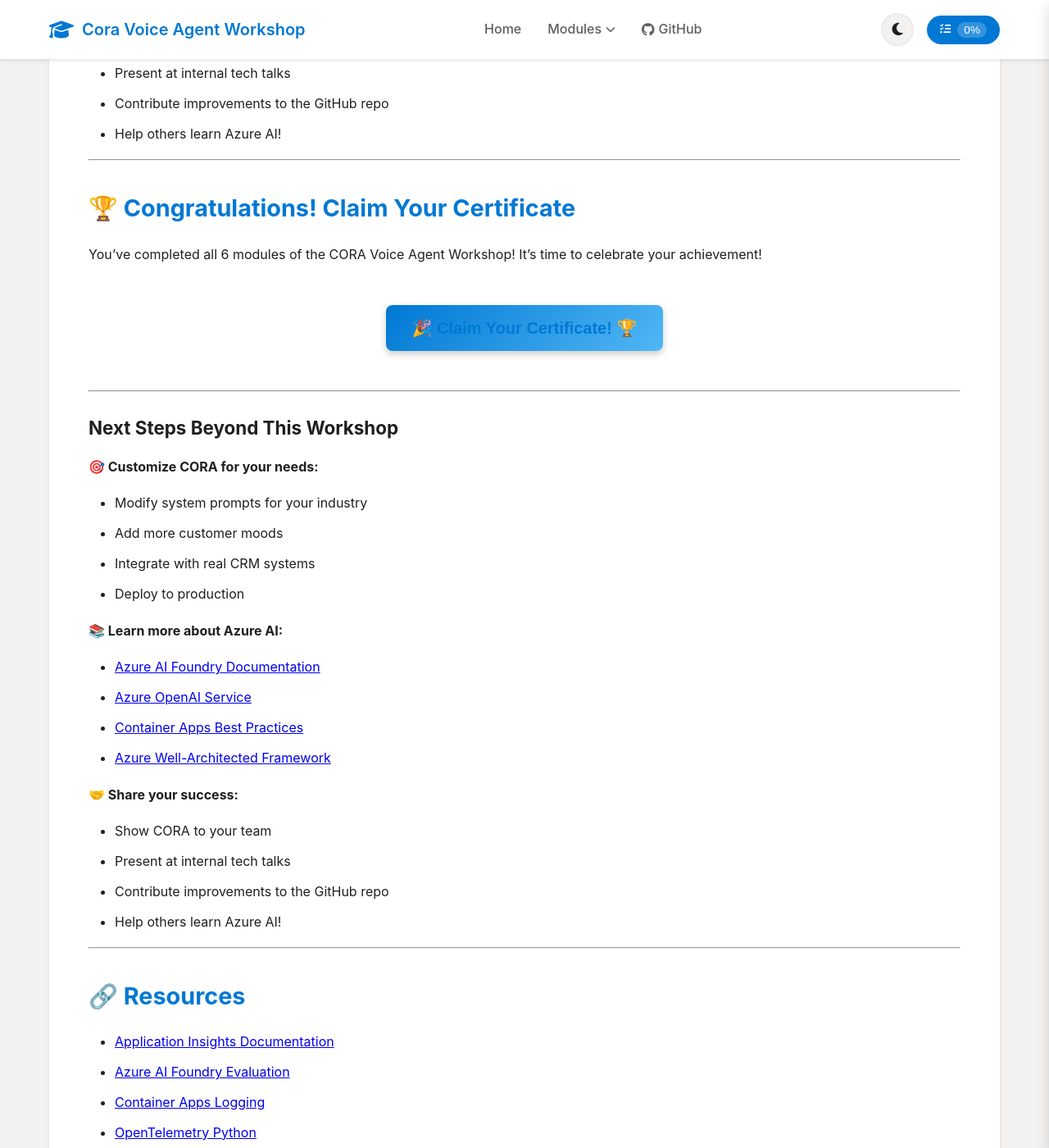
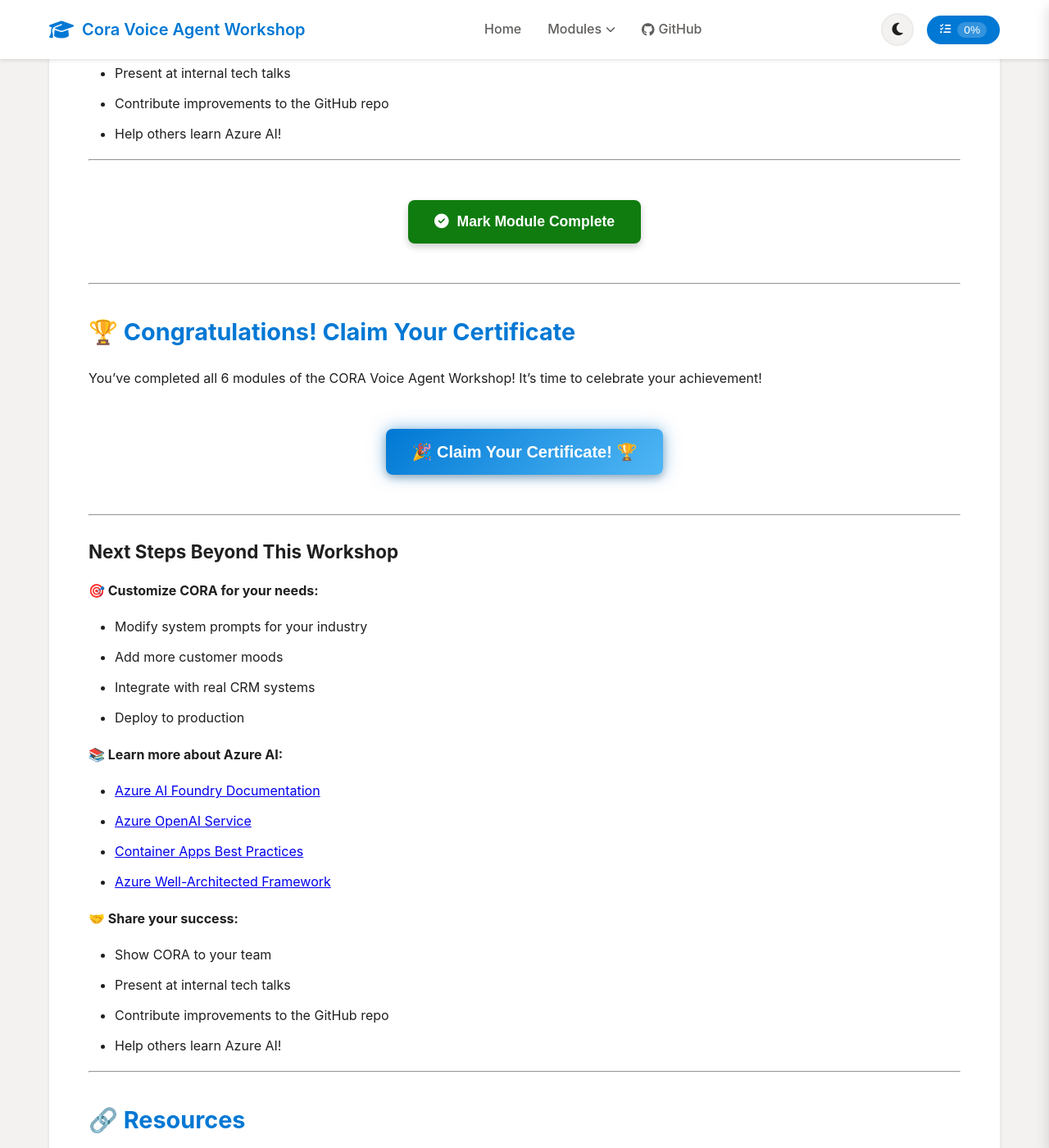
Before and after one commit to jbaart37/Cora-Voice-Agent-Training, a Jekyll site: the page built from docs/modules/module6-advanced.md, in a window 1280 px wide and 1400 px high, scrolled down 19775 px. Shown: the whole window at 82% size. Built offline with Jekyll 4.4.1, drawn with Linux system fonts in a browser that asks for light colours.

Commit message:
Module 6: Improve completion flow and certificate button UX
TWO UX IMPROVEMENTS:

1. ADD 'MARK MODULE COMPLETE' BEFORE CERTIFICATE
   - Manually added Mark Module Complete button in Module 6 content
   - Positioned BEFORE certificate claim section
   - Proper flow: Next Steps → Mark Complete → Claim Certificate
   - Prevents users from missing module completion step
   - Green button styling with hover effects

2. CERTIFICATE BUTTON VISUAL ENHANCEMENTS
   - Changed text color to WHITE (was blue on blue - hard to read)
   - Added glow effect: box-shadow with blue glow (20px normal, 30px on hover)
   - Smooth transitions on hover (translateY, enhanced shadow)
   - Font weight: 600 for better readability
   - Hover effects: lift on hover, press down on active

Final flow in Module 6:
Cost Optimization → Key Takeaways → Next Steps → Mark Module Complete → Claim Certificate → Resources

All UX issues resolved! 🎓✨

```diff
--- a/docs/modules/module6-advanced.md
+++ b/docs/modules/module6-advanced.md
@@ -584,15 +584,38 @@
 
 ---
 
+<div class="module-complete-section" style="text-align: center; margin: 3rem 0;">
+  <button class="btn-complete-module" onclick="markModuleComplete('module-6')" style="background: #107c10; color: white; border: none; padding: 1rem 2rem; font-size: 1.1rem; border-radius: 8px; cursor: pointer; font-weight: 600; box-shadow: 0 4px 8px rgba(0,0,0,0.2); transition: all 0.3s ease;">
+    <i class="fas fa-check-circle"></i> Mark Module Complete
+  </button>
+</div>
+
+---
+
 ## 🏆 Congratulations! Claim Your Certificate
 
 You've completed all 6 modules of the CORA Voice Agent Workshop! It's time to celebrate your achievement!
 
 <div style="text-align: center; margin: 3rem 0;">
-  <button id="claim-certificate-btn" class="btn btn-primary" style="font-size: 1.25rem; padding: 1rem 2rem; background: linear-gradient(135deg, #0078d4, #50b7f5); border: none; cursor: pointer; box-shadow: 0 4px 8px rgba(0,0,0,0.2);">
+  <button id="claim-certificate-btn" class="btn btn-primary" style="font-size: 1.25rem; padding: 1rem 2rem; background: linear-gradient(135deg, #0078d4, #50b7f5); border: none; cursor: pointer; color: white; font-weight: 600; box-shadow: 0 4px 8px rgba(0,0,0,0.2), 0 0 20px rgba(0,120,212,0.5); transition: all 0.3s ease;">
     🎉 Claim Your Certificate! 🏆
   </button>
 </div>
+
+<style>
+  #claim-certificate-btn:hover {
+    transform: translateY(-2px);
+    box-shadow: 0 6px 12px rgba(0,0,0,0.3), 0 0 30px rgba(0,120,212,0.7);
+  }
+  #claim-certificate-btn:active {
+    transform: translateY(0);
+  }
+  .btn-complete-module:hover {
+    transform: translateY(-2px);
+    box-shadow: 0 6px 12px rgba(0,0,0,0.3);
+    background: #0e6b0e;
+  }
+</style>
 
 <script>
 document.getElementById('claim-certificate-btn').addEventListener('click', function() {
```
